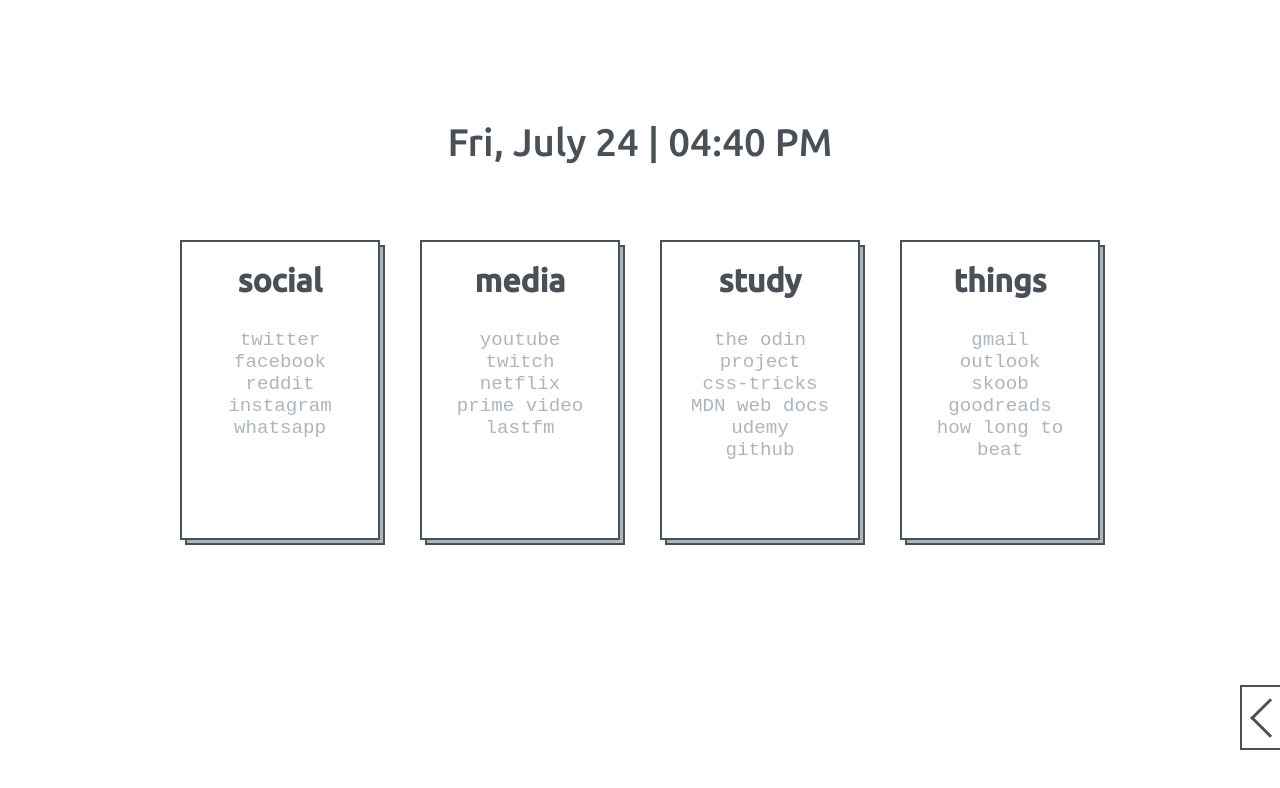
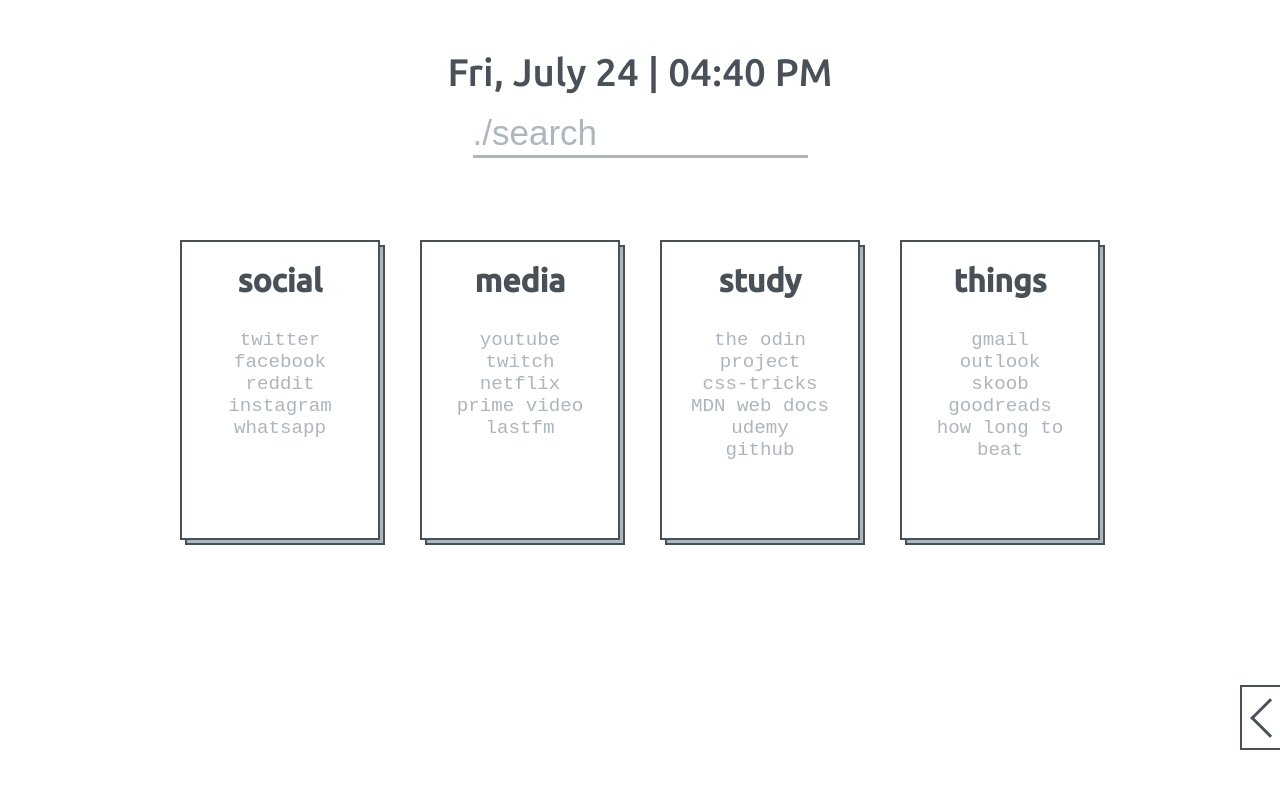
Before and after one commit to Koliveir/StartPage2, a plain HTML site: page index.html in a window 1280 px wide. Drawn offline with Linux system fonts and the light colour scheme; a web font is replaced by a local one.

Commit message:
Foi add e testado o input de pesquisa

```diff
--- a/css/style.css
+++ b/css/style.css
@@ -15,6 +15,7 @@
 
 body {
     font-family: 'Nova Mono', monospace;
+    /*background-color: /*#353535#2d3142*/#46494c;*/
 
 }
 
@@ -24,12 +25,38 @@ header {
     font-weight: 500;
     width: 100vw;
     height: 200px;
-    padding-top: 120px;
+    padding-top: 50px;
     box-sizing: border-box;
     text-align: center;
     margin-top: 0;
     font-family: 'Ubuntu', sans-serif;
 
+}
+
+#pesquisa {
+    height: 50px;
+    text-align: center;
+    padding-top: 15px;
+}
+
+#pesquisa input {
+    background-color: transparent;
+    font-size: 30px;
+    padding-right: 15px;
+    color: var(--color-primary);
+    width: 25%;
+    height: 40px;
+    border-bottom: 3px solid var(--color-primary);
+}
+
+#pesquisa input::placeholder {
+    font-size: 35px;
+    color: var(--color-secundary);
+}
+
+#pesquisa input:focus {
+    border-bottom: 3px solid var(--color-secundary);
+    outline: none;
 }
 
 section {
@@ -46,12 +73,13 @@ section {
 }
 
 .block {
+    /*background-color: /*#4a4e69#3a506b#4f5d75*/#4c5c68;
     border: 2px solid var(--color-primary);
     box-sizing: border-box;
     width: 200px;
     height: 300px;
     padding: 20px;
-/*    -webkit-box-shadow: 10px 10px 0 -2px var(--color-secundary), 10px 10px 0 0 var(--color-primary);
+/*  -webkit-box-shadow: 10px 10px 0 -2px var(--color-secundary), 10px 10px 0 0 var(--color-primary);
     -moz-box-shadow: 10px 10px 0 -2px var(--color-secundary),10px 10px 0 0 var(--color-primary);
     box-shadow: 10px 10px 0 -2px var(--color-secundary), 10px 10px 0 0 var(--color-primary);*/
     -webkit-box-shadow: 5px 5px 0 -2px var(--color-secundary), 5px 5px 0 0 var(--color-primary);
@@ -124,6 +152,7 @@ section {
     right: -230px;
     border: 2px solid var(--color-primary);
     transition: .8s;
+    /*background-color: #393E41;*/
 }
 
 #seletor:hover {
--- a/index.html
+++ b/index.html
@@ -10,7 +10,13 @@
 <body>
     <header>
         <div><span id="dia"></span><span> | </span><span id="hora"></span></div>
+        <div id="pesquisa">
+            <form id="form-search" target="_blank" action="https://duckduckgo.com/" method="get" autocomplete="on">
+                <input id="search" placeholder="./search" type="text" name="q" autofocus="">
+            </form>
+        </div>
     </header>
+
 
     <section>
         <div class="block">
--- a/script/script.js
+++ b/script/script.js
@@ -30,3 +30,8 @@ function themeColors() {
         document.documentElement.style.setProperty('--color-secundary', usuario);
     }*/
 }
+
+function search() {
+    var pesquisa = document.getElementById("search").value;
+    location.replace("https://www.google.com/search" + pesquisa + "");
+    }
```
